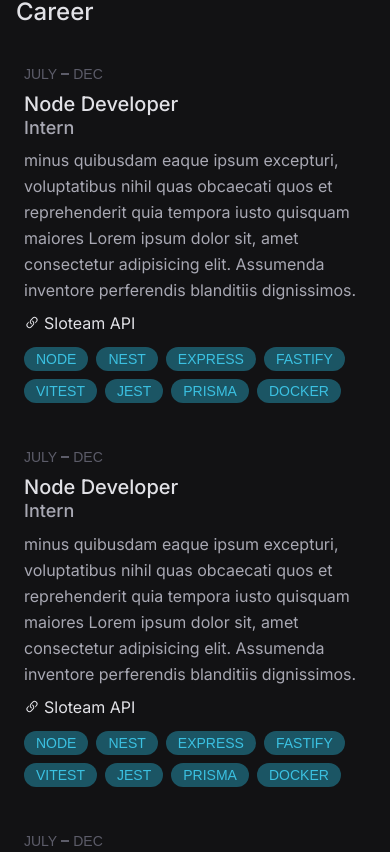
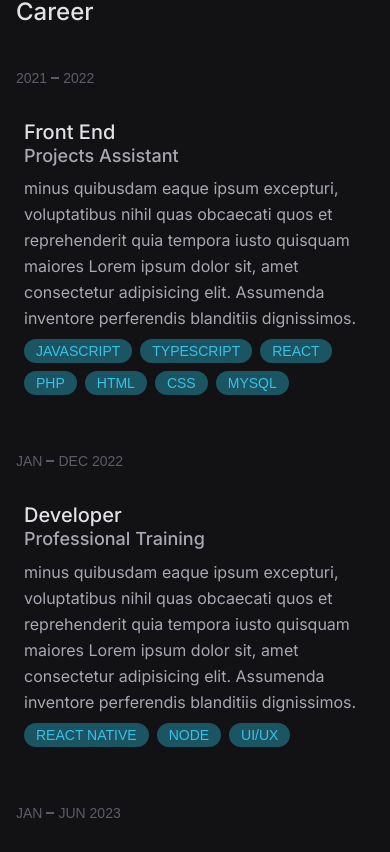
Before and after one commit to charmingruby/recreated-portfolio, a Next.js app: page / in a window 390 px wide. Shown: the part 2572-3424 px from the top of the page. Built offline with nearby package versions, Linux system fonts and the light colour scheme; a web font is replaced by a local one.

Commit message:
needing to fix form and large device responsiveness

```diff
--- a/package.json
+++ b/package.json
@@ -16,6 +16,7 @@
     "@types/react-dom": "18.2.4",
     "autoprefixer": "10.4.14",
     "clsx": "^1.2.1",
+    "dayjs": "^1.11.8",
     "eslint": "8.40.0",
     "eslint-config-next": "13.4.3",
     "next": "13.4.3",
--- a/src/components/sections/contact/contact-form.tsx
+++ b/src/components/sections/contact/contact-form.tsx
@@ -33,7 +33,8 @@ export function ContactForm() {
     >
       <div>
         <input
-          className="w-full rounded-md border-2 border-dark-lighten bg-dark-light px-4 py-2 text-base placeholder:text-light-darker focus:border-primary-main focus:bg-dark-lighten focus:outline-none"
+          disabled
+          className="w-full cursor-not-allowed rounded-md border-2 border-dark-lighten bg-dark-light px-4 py-2 text-base placeholder:text-light-darker focus:border-primary-main focus:bg-dark-lighten focus:outline-none"
           placeholder="Email"
           type="email"
           {...register('email')}
@@ -43,7 +44,8 @@ export function ContactForm() {
 
       <div>
         <input
-          className="w-full rounded-md border-2 border-dark-lighten bg-dark-light px-4 py-2 text-base placeholder:text-light-darker focus:outline-none"
+          disabled
+          className="w-full cursor-not-allowed rounded-md border-2 border-dark-lighten bg-dark-light px-4 py-2 text-base placeholder:text-light-darker focus:outline-none"
           placeholder="Subject"
           type="text"
           {...register('subject')}
@@ -53,7 +55,8 @@ export function ContactForm() {
 
       <div>
         <textarea
-          className="h-28 w-full resize-none rounded-md border-2 border-dark-lighten bg-dark-light px-4 py-3 text-base placeholder:text-light-darker focus:outline-none"
+          disabled
+          className="h-28 w-full cursor-not-allowed resize-none rounded-md border-2 border-dark-lighten bg-dark-light px-4 py-3 text-base placeholder:text-light-darker focus:outline-none"
           placeholder="Message"
           maxLength={500}
           {...register('message')}
--- a/src/components/sections/experiences/experience-card.tsx
+++ b/src/components/sections/experiences/experience-card.tsx
@@ -1,28 +1,29 @@
 import { TechBadge } from '@/components/shared/tech-badge'
-import { backEndSkills } from '@/data/skillsList'
 import { RedirectIcon, LinkIcon } from '@/assets/icons/usabilities'
+import { IExperience } from '@/data/experiencesList'
 
-export function ExperienceCard() {
-  const handleTimestamp = () => {}
+interface ExperienceCardProps {
+  experience: IExperience
+}
 
+export function ExperienceCard({ experience }: ExperienceCardProps) {
   return (
-    <div className="group flex cursor-pointer flex-col items-start gap-2 rounded-md px-2 py-4 transition-colors hover:bg-dark-light sm:flex-row sm:px-4 sm:py-6 md:gap-4">
+    <div className="group flex cursor-pointer flex-col items-start gap-2 rounded-md sm:flex-row">
       {/* Work time */}
-      <div className="mt-1 flex items-center gap-1 font-alt text-sm uppercase text-light-darker">
-        <p>JULY</p>
-        <div className="h-[2px] w-2 bg-light-darker" />
-        <p>DEC</p>
+      <div className="mt-6 flex w-28 items-center gap-1 font-alt text-sm uppercase text-light-darker transition-colors group-hover:text-light-main">
+        <p className="uppercase">{experience.initialTime}</p>
+        <div className="h-[2px] w-2 bg-light-darker transition-colors group-hover:bg-light-main" />
+        <p className="sm:w-24">{experience.finishTime}</p>
       </div>
-      <div className="flex flex-col gap-2">
+      <div className="flex flex-col gap-2 rounded-md px-2 py-6 transition-colors group-hover:bg-dark-light sm:px-4">
         {/* Title */}
         <div className="flex flex-col text-xl font-medium text-light-main transition-colors group-hover:text-primary-main sm:flex-row sm:items-center sm:gap-1.5">
           <span className="leading-tight sm:leading-normal">
-            Node Developer
+            {experience.role}
           </span>
-          <div className="hidden h-1 w-1 rounded-full bg-light-main transition-colors group-hover:bg-primary-main sm:flex" />
-
+          <span className="hidden sm:flex">·</span>
           <span className="text-lg leading-tight text-light-dark transition-colors group-hover:text-primary-main sm:leading-normal sm:text-light-main">
-            Intern
+            {experience.level}
           </span>
           <RedirectIcon className="hidden transition-transform group-hover:-translate-y-0.5 group-hover:translate-x-0.5 sm:flex" />
         </div>
@@ -38,15 +39,24 @@ export function ExperienceCard() {
         </div>
 
         {/* Projects developed */}
-        <div className="mb-1 flex items-center gap-1 text-base">
-          <LinkIcon />
-          <span>Sloteam API</span>
-        </div>
+        {experience.projects.length > 0 && (
+          <div>
+            {experience.projects.map((project) => (
+              <div
+                className="mb-1 flex items-center gap-1 text-base"
+                key={project.url}
+              >
+                <LinkIcon />
+                <span>Sloteam API</span>
+              </div>
+            ))}
+          </div>
+        )}
 
         {/* Technologies used */}
         <div className="flex flex-wrap gap-2">
-          {backEndSkills.map((skill) => (
-            <TechBadge key={skill.name} name={skill.name} />
+          {experience.technologies.map((skill) => (
+            <TechBadge key={skill} name={skill} />
           ))}
         </div>
       </div>
--- /dev/null
+++ b/src/components/sections/experiences/experiences-list.tsx
@@ -0,0 +1,12 @@
+import { experiencesList } from '@/data/experiencesList'
+import { ExperienceCard } from './experience-card'
+
+export function ExperiencesList() {
+  return (
+    <div className="space-y-2 md:space-y-8">
+      {experiencesList.map((experience) => (
+        <ExperienceCard experience={experience} key={experience.description} />
+      ))}
+    </div>
+  )
+}
--- a/src/components/sections/experiences/index.tsx
+++ b/src/components/sections/experiences/index.tsx
@@ -1,15 +1,11 @@
 import { SectionTitle } from '@/components/shared/section-title'
-import { ExperienceCard } from './experience-card'
+import { ExperiencesList } from './experiences-list'
 
 export function Experiences() {
   return (
     <section className="space-y-4" id="experiences">
       <SectionTitle title="working experience" subtitle="Career" />
-      <div className="space-y-2 md:space-y-8">
-        <ExperienceCard />
-        <ExperienceCard />
-        <ExperienceCard />
-      </div>
+      <ExperiencesList />
     </section>
   )
 }
--- a/src/components/sections/skills/skill-card.tsx
+++ b/src/components/sections/skills/skill-card.tsx
@@ -7,7 +7,7 @@ interface SkillCardProps {
 
 export function SkillCard({ skill }: SkillCardProps) {
   return (
-    <div className="group flex w-full cursor-pointer flex-col gap-2 rounded-md border border-dashed border-dark-light bg-dark-lighten px-3 py-2 text-base text-light-main transition-colors hover:border-solid hover:border-primary-main hover:bg-dark-light hover:text-primary-main">
+    <div className="group flex w-full cursor-pointer flex-col gap-2 rounded-md border border-light-darker bg-dark-lighten px-3 py-2 text-base text-light-main transition-colors hover:border-solid hover:border-primary-main hover:bg-dark-light hover:text-primary-main">
       <div className="flex w-full justify-between">
         <span className="font-alt text-lg">{skill.name}</span>
         <span>{skill.icon}</span>
--- a/src/data/experiencesList.tsx
+++ b/src/data/experiencesList.tsx
@@ -4,15 +4,53 @@ interface IExperienceProjects {
 }
 
 export interface IExperience {
-  role: string
+  company: string // UFJF
+  role: string // Backend Node
   level: string
-  description: string
+  description: string // lorem...
   technologies: string[]
   projects: IExperienceProjects[]
-  initalMonth: string
-  finalMonth: string
-  initialYear: number
-  finalYear: number
+  initialTime: string
+  finishTime: string
 }
 
-export const experiencesList: IExperience[] = []
+export const experiencesList: IExperience[] = [
+  {
+    company: 'Code Jr.',
+    level: 'Projects Assistant',
+    description: '',
+    role: 'Front End',
+    technologies: [
+      'javascript',
+      'typescript',
+      'react',
+      'php',
+      'html',
+      'css',
+      'mysql',
+    ],
+    projects: [],
+    initialTime: '2021',
+    finishTime: '2022',
+  },
+  {
+    company: 'UFJF',
+    level: 'Professional Training',
+    description: '',
+    role: 'Developer',
+    technologies: ['React Native', 'Node', 'UI/UX'],
+    projects: [],
+    initialTime: 'JAN',
+    finishTime: 'DEC 2022',
+  },
+  {
+    company: 'UFJF',
+    level: 'Professional Training',
+    description: '',
+    role: 'Developer',
+    technologies: ['java'],
+    projects: [],
+    initialTime: 'JAN',
+    finishTime: 'JUN 2023',
+  },
+]
```
Also changed, not shown: 1 other file (tests, documents, lock files or other folders).
